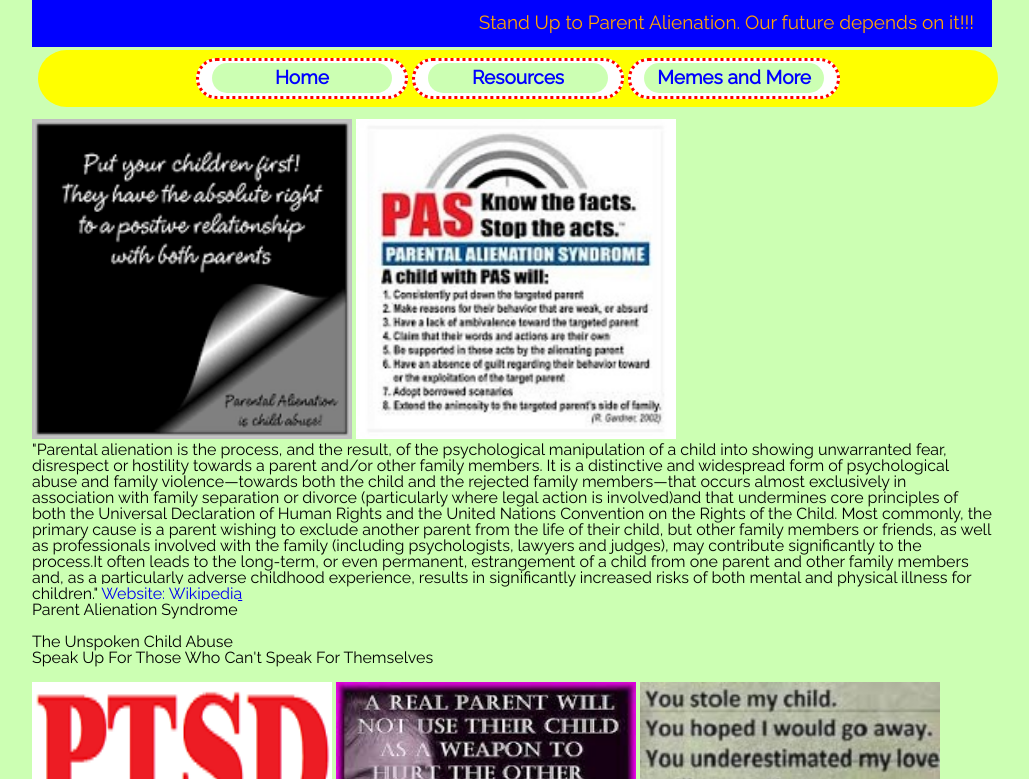
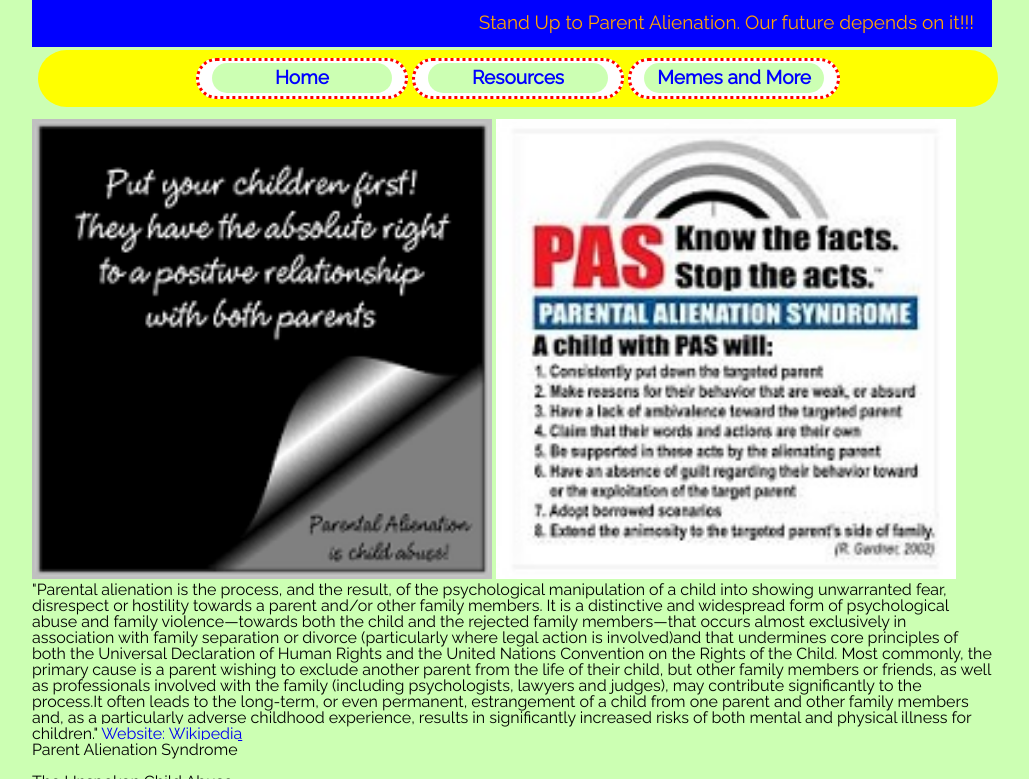
Before and after one commit to luzwhs/theunspokenchildabuse, a plain HTML site: page index.html in a window 1280 px wide. Shown: the part 680-1459 px from the top of the page, without its empty margins (128-1157 px from the left). Drawn offline with Linux system fonts and the light colour scheme.

Commit message:
final final push

```diff
--- a/index.html
+++ b/index.html
@@ -68,9 +68,9 @@ new google.translate.TranslateElement({pageLanguage: 'en'}, 'google_translate_el
 
     <aside>
         <ul>
-       <li> <img src="images/puturchild1st.png" alt="put your child first" width="320px">
+       <li> <img src="images/puturchild1st.png" alt="put your child first" width="460px">
 
-       <img src="images/passigns.jpg" alt="sign" height="320px" width="320px">
+       <img src="images/passigns.jpg" alt="sign"  width="460px">
         <p>"Parental alienation is the process, and the result, of the psychological manipulation of a child into showing unwarranted fear, disrespect or hostility towards a parent and/or other family members. It is a distinctive and widespread form of psychological abuse and family violence—towards both the child and the rejected family members—that occurs almost exclusively in association with family separation or divorce (particularly where legal action is involved)and that undermines core principles of both the Universal Declaration of Human Rights and the United Nations Convention on the Rights of the Child. Most commonly, the primary cause is a parent wishing to exclude another parent from the life of their child, but other family members or friends, as well as professionals involved with the family (including psychologists, lawyers and judges), may contribute significantly to the process.It often leads to the long-term, or even permanent, estrangement of a child from one parent and other family members and, as a particularly adverse childhood experience, results in significantly increased risks of both mental and physical illness for children."
        <a href="https://en.wikipedia.org/wiki/Parental_alienation">Website: Wikipedia</a>
        </p>
```
